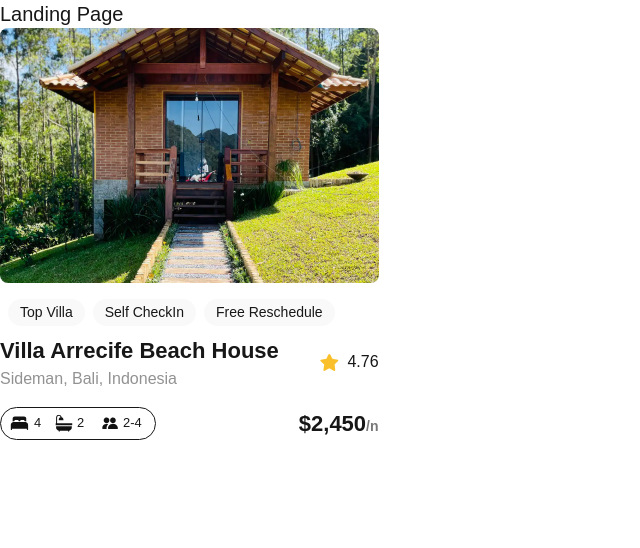
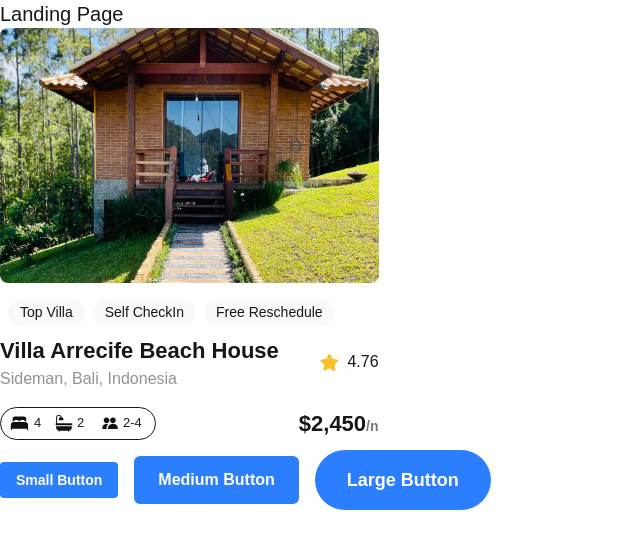
Before and after one commit to gemgeek/alx-project-0x00-setup, a Next.js app in the folder alx-project-0x00/: page /landing in a window 1280 px wide. Shown: the top 548 px of the page, without its empty margins (0-640 px from the left). Built offline with nearby package versions, Linux system fonts and the light colour scheme.

Commit message:
feat: Create dynamic Button component and finalize README

```diff
--- /dev/null
+++ b/alx-project-0x00/components/Button.tsx
@@ -0,0 +1,37 @@
+import { ButtonProps } from "@/interfaces";
+import React from "react";
+
+const Button: React.FC<ButtonProps> = ({
+  title,
+  size = 'md',
+  shape = 'md'
+}) => {
+
+    // Base styles for the button
+  const baseStyles = "text-white font-semibold transition-colors duration-300 bg-blue-500 hover:bg-blue-700";
+
+    // Define styles for different sizes
+  const sizeStyles = {
+    sm: "px-4 py-2 text-sm",
+    md: "px-6 py-3 text-base",
+    lg: "px-8 py-4 text-lg",
+  };
+
+  // Define styles for different shapes
+  const shapeStyles = {
+    sm: "rounded-sm",
+    md: "rounded-md",
+    full: "rounded-full",
+  };
+
+  // Combine all the styles together
+  const combinedStyles = `${baseStyles} ${sizeStyles[size]} ${shapeStyles[shape]}`;
+
+  return (
+    <button className={combinedStyles}>
+      {title}
+    </button>
+  );
+};
+
+export default Button;
--- a/alx-project-0x00/interfaces/index.ts
+++ b/alx-project-0x00/interfaces/index.ts
@@ -1,3 +1,10 @@
 export interface PillProps {
   title: string;
 }
+
+export interface ButtonProps {
+  title: string;
+  // '?' makes the prop optional. We'll set a default value in the component.
+  size?: 'sm' | 'md' | 'lg';
+  shape?: 'sm' | 'md' | 'full';
+}
--- a/alx-project-0x00/pages/landing.tsx
+++ b/alx-project-0x00/pages/landing.tsx
@@ -1,5 +1,6 @@
 import React from 'react';
 import Card from "@/components/Card";
+import Button from "@/components/Button";
 
 const Landing: React.FC = () => {
   return (
@@ -8,6 +9,11 @@
 
       <Card />
 
+<div className='flex items-center gap-4'>
+        <Button title="Small Button" size="sm" shape="sm" />
+        <Button title="Medium Button" size="md" shape="md" />
+        <Button title="Large Button" size="lg" shape="full" />
+      </div>
     </div>
   )
 }
```
Also changed, not shown: 1 other file (tests, documents, lock files or other folders).
